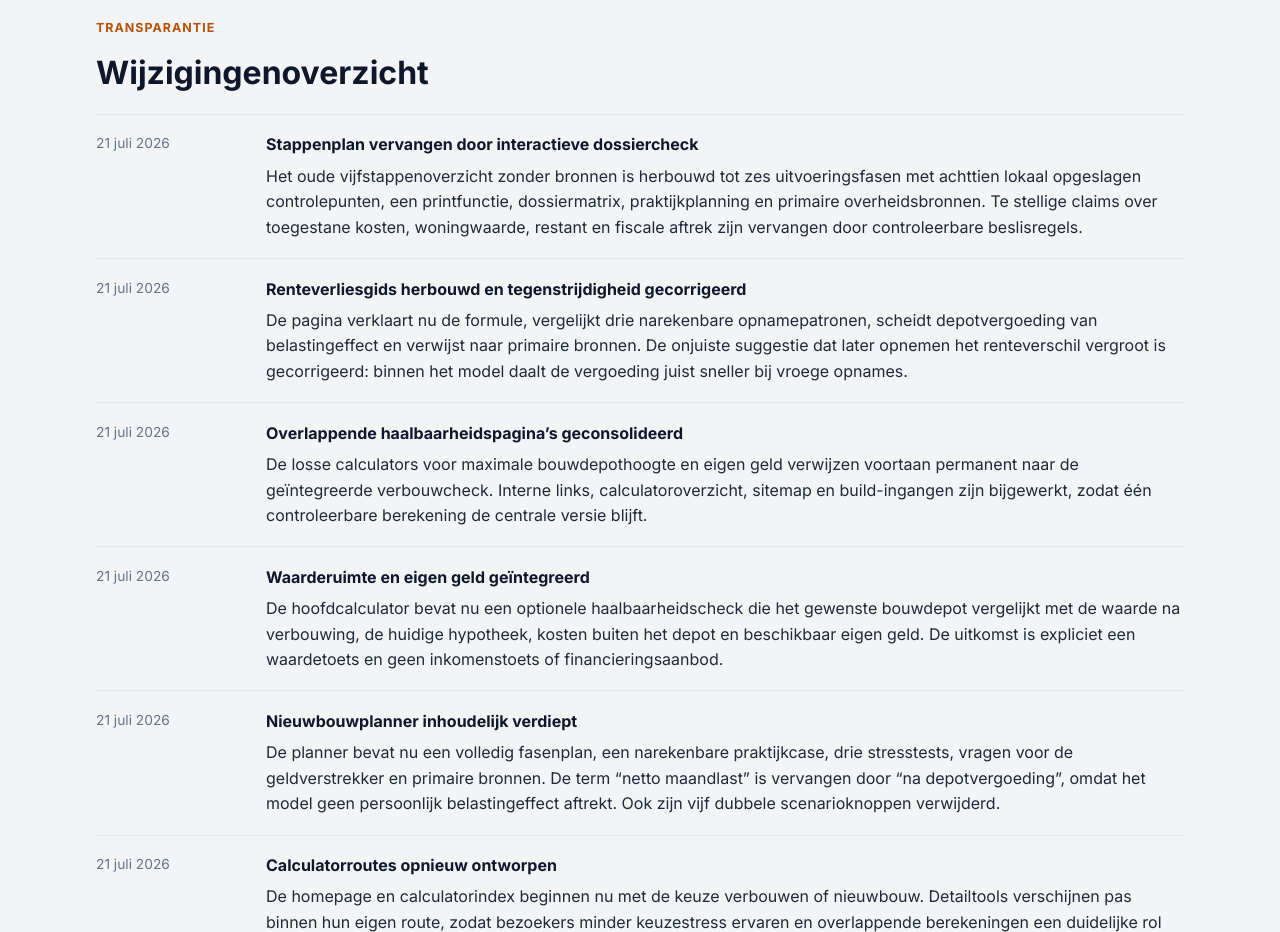
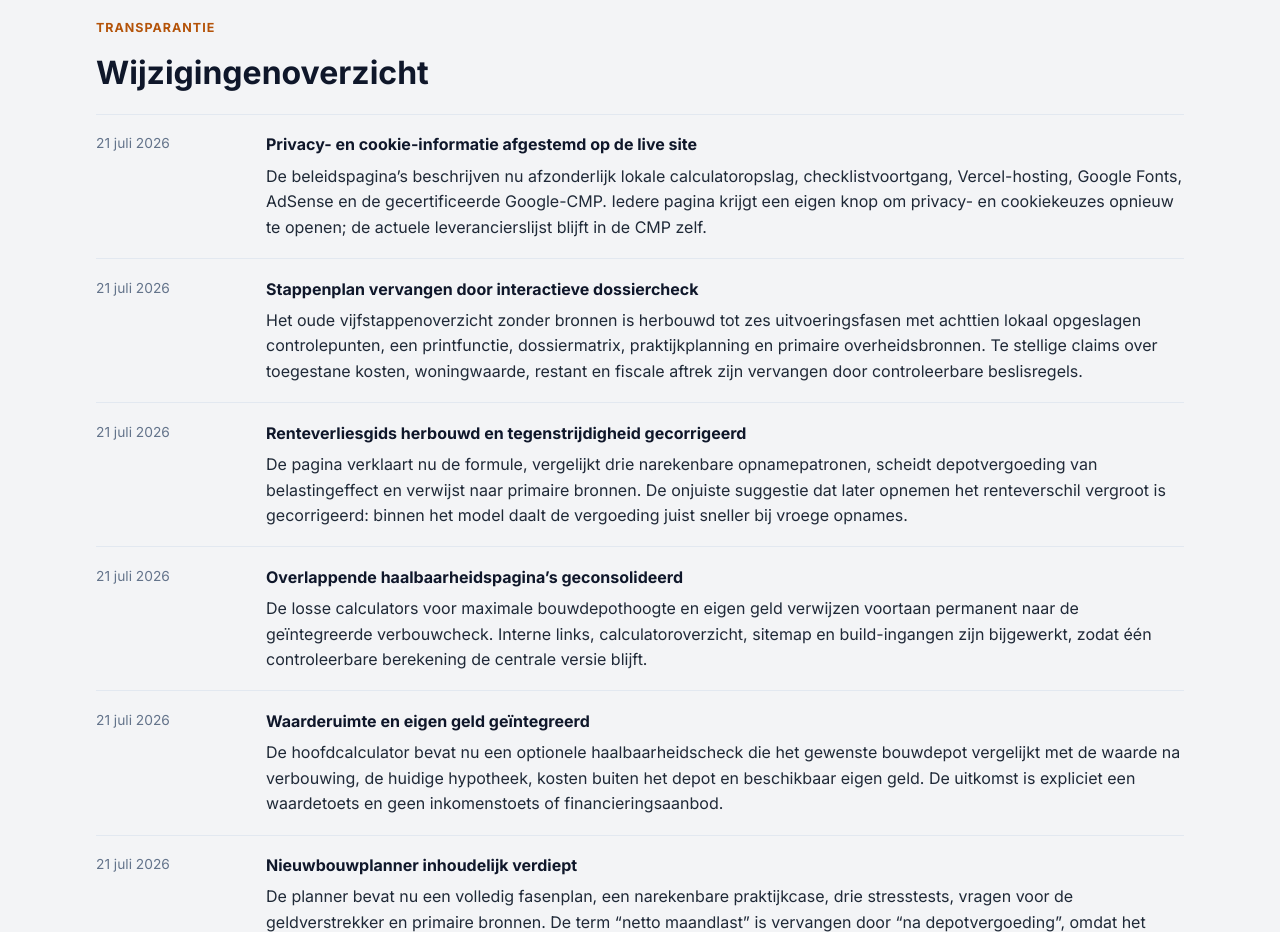
Before and after one commit to simeonvanegeraat-code/bouwdepotcalculator, a website built with Vite: page methodologie.html in a window 1280 px wide. Shown: the part 2360-3292 px from the top of the page. Built offline with nearby package versions, Linux system fonts and the light colour scheme.

Commit message:
Documenteer privacy- en CMP-correcties

```diff
--- a/methodologie.html
+++ b/methodologie.html
@@ -154,6 +154,10 @@
             <div class="change-log">
                 <article>
                     <time datetime="2026-07-21">21 juli 2026</time>
+                    <div><h3>Privacy- en cookie-informatie afgestemd op de live site</h3><p>De beleids­pagina’s beschrijven nu afzonderlijk lokale calculatoropslag, checklistvoortgang, Vercel-hosting, Google Fonts, AdSense en de gecertificeerde Google-CMP. Iedere pagina krijgt een eigen knop om privacy- en cookiekeuzes opnieuw te openen; de actuele leverancierslijst blijft in de CMP zelf.</p></div>
+                </article>
+                <article>
+                    <time datetime="2026-07-21">21 juli 2026</time>
                     <div><h3>Stappenplan vervangen door interactieve dossiercheck</h3><p>Het oude vijfstappenoverzicht zonder bronnen is herbouwd tot zes uitvoeringsfasen met achttien lokaal opgeslagen controlepunten, een printfunctie, dossiermatrix, praktijkplanning en primaire overheidsbronnen. Te stellige claims over toegestane kosten, woningwaarde, restant en fiscale aftrek zijn vervangen door controleerbare beslisregels.</p></div>
                 </article>
                 <article>
```
